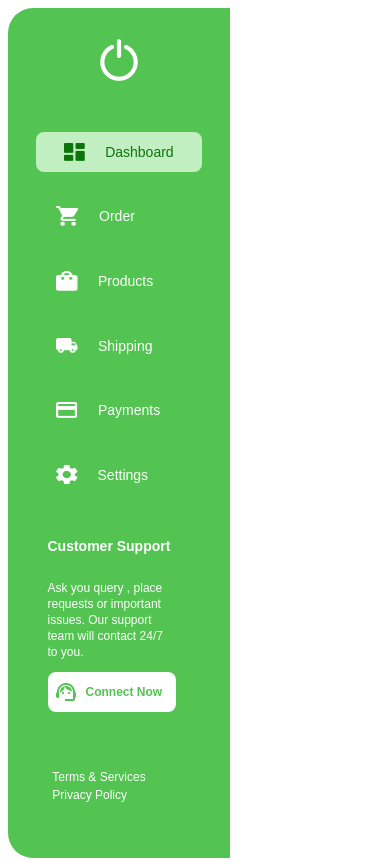
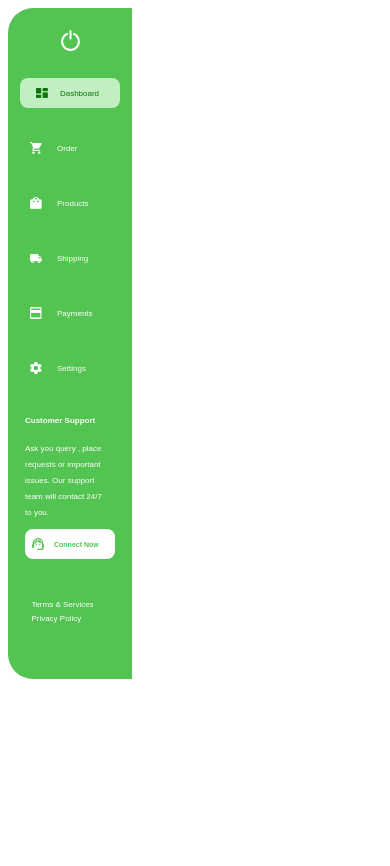
Before and after one commit to juliuss01/dashboard-app, a plain HTML site: page dashboard.html in a window 390 px wide. Drawn offline with Linux system fonts and the light colour scheme.

Commit message:
added media query

```diff
--- a/dashboard.css
+++ b/dashboard.css
@@ -154,7 +154,8 @@ nav {
     cursor: pointer;
     font-family: 'Montserrat', sans-serif;
 }
-.c-img{
+
+.c-img {
     width: 20px;
     height: 18px;
     padding-left: 2px;
@@ -166,11 +167,12 @@ nav {
     text-align: left;
     justify-items: left;
     gap: 0px;
-    margin-left:-40px;
+    margin-left: -40px;
     margin-top: 15px;
     margin-bottom: 50px;
 
 }
+
 .btm>p {
     font-size: 12px;
     font-weight: 500;
@@ -179,3 +181,124 @@ nav {
     margin-bottom: -10px;
     margin-left: 0px;
 }
+
+@media (max-width: 500px) {
+    .sidebar {
+        width: 100px;
+        padding: 12px;
+        gap: 15px;
+    }
+
+    .s1 {
+        display: flex;
+        align-items: center;
+        justify-content: center;
+        text-align: left;
+        gap: 0px;
+        cursor: pointer;
+        background-color: #ECFFECBA;
+        border: none;
+        padding: 0px;
+        border-radius: 8px;
+        width: 166px;
+        height: 39.59px;
+        border-color: #ECFFECBA;
+    }
+
+    .s1 {
+        width: 100px;
+        height: 30px;
+        gap: 0px;
+    }
+
+    .s2 {
+        width: 100px;
+        height: 30px;
+        gap: 5px;
+    }
+
+    .s1>p {
+        margin-left: 0px;
+        padding-left: 0px;
+    }
+
+    .s1>p,
+    .s2>p,
+    .cs>h1,
+    .btm>p,
+    .cs-btn,
+    .cs>p {
+        font-size: 8px;
+    }
+
+    .power-icon {
+        width: 25px;
+        height: 25px;
+        margin-bottom: 10px;
+        padding-top: 8px;
+        left: 90px;
+    }
+
+    .d-img {
+        width: 12px;
+        height: 10px;
+        margin-right: 0px;
+        padding-right: 12px;
+        margin-left: -5px;
+    }
+
+    .o-img,
+    .p-img,
+    .pay-img,
+    .settings-img {
+        width: 12px;
+        height: 12px;
+        padding: 0px 10px;
+    }
+
+    .s-img {
+        width: 12px;
+        height: 9px;
+        padding: 0px 10px;
+    }
+
+    .cs-btn {
+        width: 90px;
+        height: 30px;
+        font-size: 7px;
+    }
+
+    .cs {
+        display: flex;
+        flex-direction: column;
+        text-align: left;
+        justify-content: center;
+        gap: 0px;
+        margin-left: 0px;
+        margin-top: 10px;
+    }
+
+
+    .c-img {
+        width: 12px;
+        height: 12px;
+        padding-left: 1px;
+    }
+
+    .btm {
+        display: flex;
+        flex-direction: column;
+        text-align: left;
+        justify-items: center;
+        gap: 0px;
+        margin-top: 15px;
+        margin-bottom: 50px;
+        margin-left: -15px;
+    }
+
+    .btm>p {
+        color: white;
+        line-height: 16px;
+        margin-bottom: -10px;
+    }
+}
```
